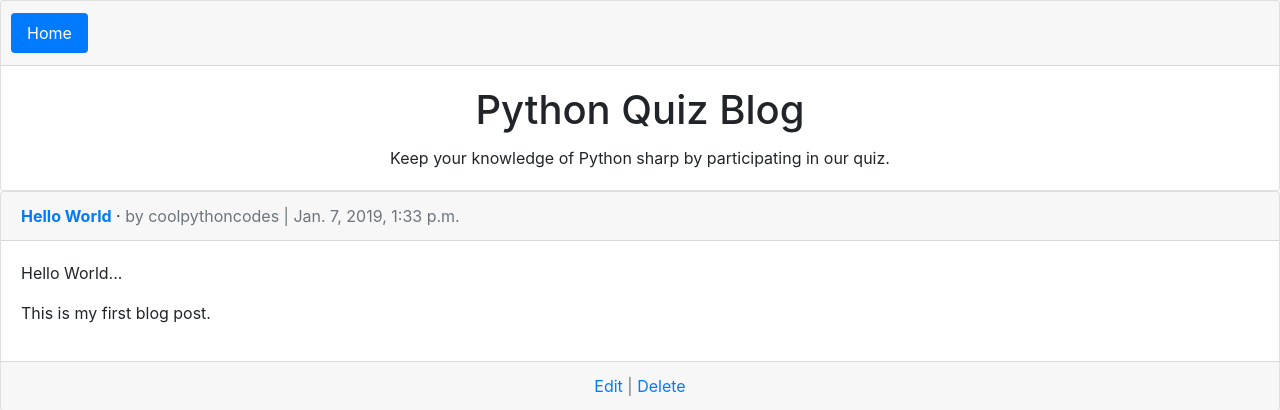
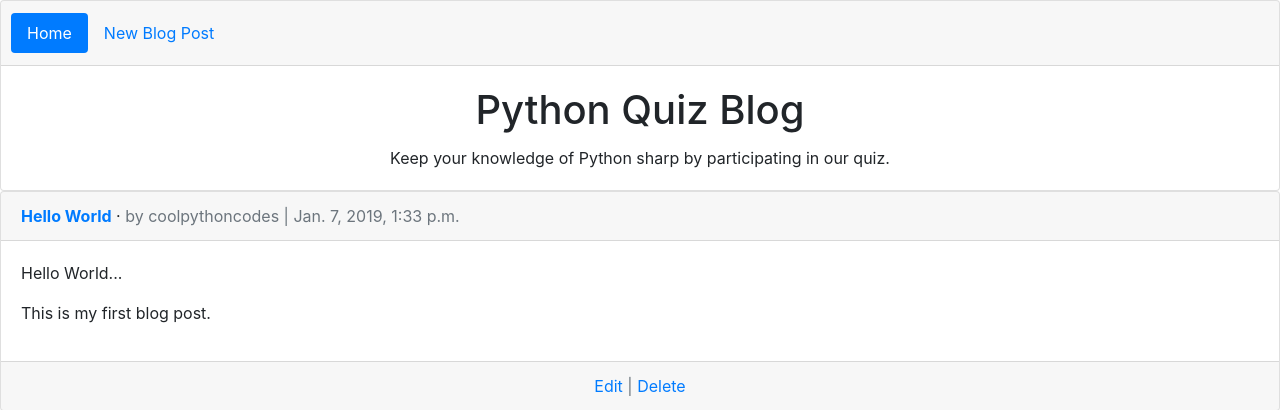
Before and after one commit to coolpythoncodes/blog, a Django app: page /post/1 in a window 1280 px wide. Shown: the top 410 px of the page. Run offline with Django 3.2, Linux system fonts and the light colour scheme; data comes from the database, SQL or seed files in the repository; some libraries are stand-ins or nearby versions.

Commit message:
Added new post functionality

```diff
--- a/template/base.html
+++ b/template/base.html
@@ -16,7 +16,10 @@
                 <div class="card-header">
                   <ul class="nav nav-pills card-header-pills">
                     <li class="nav-item">
-                      <a class="nav-link active" href="{% url 'home' %}">Home</a>
+                        <a class="nav-link active" href="{% url 'home' %}">Home</a>
+                    </li>
+                    <li class="nav-item">
+                        <a class="nav-link right" href=""> New Blog Post</a>
                     </li>
 
                   </ul>
```
